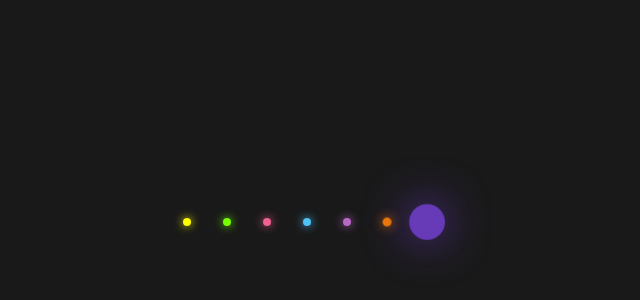
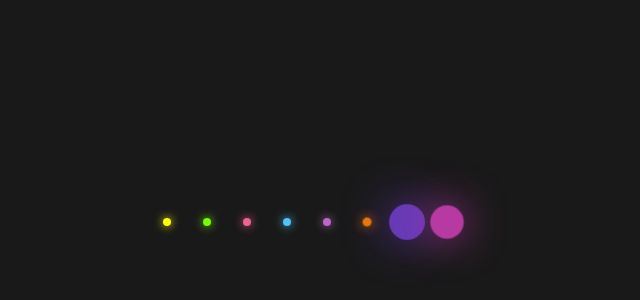
Before and after one commit to mazisl/git-practice-repo, a plain HTML site: page index.html in a window 1280 px wide. Shown: the part 178-478 px from the top of the page, without its empty margins (333-973 px from the left). Drawn offline with Linux system fonts and the light colour scheme.

Commit message:
added extra glowing dot

```diff
--- a/index.html
+++ b/index.html
@@ -15,6 +15,7 @@
     <li></li>
     <li></li>
     <li></li>
+    <li></li>
   </ul>
 </body>
 </html>
--- a/styles.css
+++ b/styles.css
@@ -77,3 +77,9 @@ ul li:nth-child(7) {
   background: #673ab7;
   box-shadow: 0 0 50px #673ab7;
 }
+
+ul li:nth-child(8) {
+  animation-delay: -0.02s;
+  background: #b73aa2;
+  box-shadow: 0 0 50px #b73aa2;
+}
```
